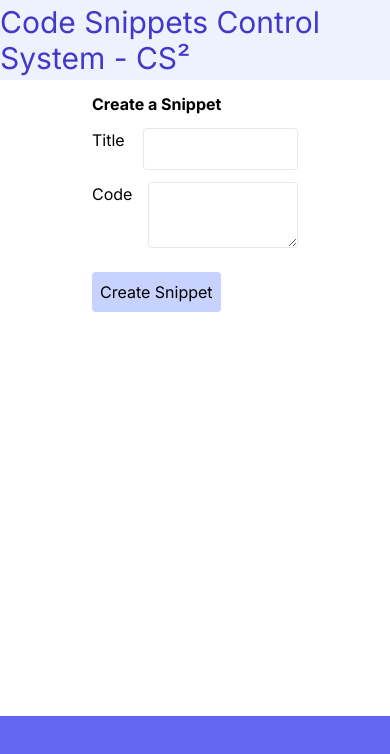
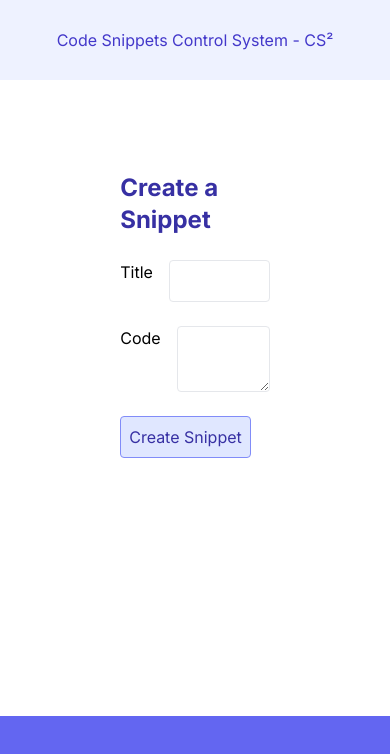
Before and after one commit to Anderson-OSJr/snippet, a Next.js app in the folder snippet/: page /snippets/new in a window 390 px wide. Shown: the top 754 px of the page. Built offline with nearby package versions, Linux system fonts and the light colour scheme.

Commit message:
layout && responsivity adjustments

```diff
--- a/snippet/src/app/layout.tsx
+++ b/snippet/src/app/layout.tsx
@@ -23,11 +23,11 @@ export default function RootLayout({
         <header className=' h-20 w-full bg-indigo-50 flex flex-row
                           justify-center items-center'>
           <div>
-            <h1 className='bold text-3xl text-indigo-700'>Code Snippets Control System - CS&sup2;</h1>
+            <h1 className='bold lg:text-3xl md:text-xl text-indigo-700'>Code Snippets Control System - CS&sup2;</h1>
           </div>
         </header>
         <main>
-          <div className='container mx-auto px-20'>
+          <div className='container mx-auto lg:px-20 px-2'>
             {children}
           </div>
         </main>
--- a/snippet/src/app/page.tsx
+++ b/snippet/src/app/page.tsx
@@ -9,7 +9,9 @@ export default async function Home() {
     return(
       <Link key={snippet.id}
             href={`/snippets/${snippet.id}`}
-            className='flex justify-between items-center p-2 border rounded'>
+            className='flex justify-between
+                        items-center p-2 border
+                        rounded'>
         <div>{snippet.title}</div>
         <div>View</div>
       </Link>
@@ -17,11 +19,13 @@ export default async function Home() {
   })
 
   return (
-    <div>
+    <div className='md:w-3/5 lg:w-2/5 mx-auto mt-20'>
       <div className='flex my-2 justify-between items-center'>
         <h1 className='text-xl font-bold text-indigo-900 mt-2'>Snippets</h1>
         <Link href='/snippets/new'
-              className='border rounded py-2 px-5 bg-indigo-100'
+              className='border rounded py-2 px-5
+              bg-indigo-100 border-indigo-400
+              text-indigo-800 lg:w-28 text-center'
               >New</Link>
       </div>
       <div className='flex flex-col gap-2 my-4'>{renderedSnippets}</div>
--- a/snippet/src/app/snippets/[id]/page.tsx
+++ b/snippet/src/app/snippets/[id]/page.tsx
@@ -10,16 +10,12 @@ interface SnippetShowPageProps {
 }
 
 export default async function SnippetShowPage(props: SnippetShowPageProps) {
-
     /* To check if loading.tsx is running properly */
     await new Promise((r) => setTimeout(r, 1000));
 
     const snippet = await db.snippet.findFirst({
         where: { id: parseInt(props.params.id) }
     });
-
-    /* "id" in databank is a number, but the "props.params.id" is a string.
-    So, it's necessary to make a parseInt() */
 
     if (!snippet) {
         return notFound();
@@ -28,34 +24,29 @@ export default async function SnippetShowPage(props: SnippetShowPageProps) {
     const deleteSnippetAction = actions.deleteSnippet.bind(null, snippet.id);
 
     return(
-        <div>
-
+        <div className='w-2/5 mx-auto mt-20'>
             <div className='flex my-4 justify-between items-center'>
-
                 <h1 className='text-xl font-bold text-indigo-900'
                                 >ID:{snippet.id} - {snippet.title}</h1>
-
                 <div className='flex gap-2'>
-
                     <Link   href={`/snippets/${snippet.id}/edit`}
-                            className=' py-2 w-28 px-auto text-center border rounded
+                            className=' py-2 w-20 px-auto text-center border rounded
                                         bg-indigo-50 text-indigo-700
                                         border-indigo-300'>Edit</Link>
-
                     <form action={deleteSnippetAction}>
-                        <button className=' py-2 w-28 px-auto text-center border rounded
+                        <button className=' py-2 w-20 px-auto text-center border rounded
                                             bg-indigo-50 text-indigo-700
                                             border-indigo-300'>Delete</button>
                      </form>
-
                 </div>
-
             </div>
-
-            <pre className='p-3 my-3 border rounded bg-indigo-50 border-indigo-300'>
+            <pre className='p-3 my-6 border rounded bg-indigo-50 border-indigo-300'>
                 <code>{snippet.code}</code>
             </pre>
-
+            <Link   href='/'
+                    className='p-2 w-28 text-center border rounded
+                    bg-indigo-50 text-indigo-700
+                    border-indigo-300'>Home</Link>
         </div>
     )
 }
--- a/snippet/src/app/snippets/new/page.tsx
+++ b/snippet/src/app/snippets/new/page.tsx
@@ -25,13 +25,13 @@ export default function SnippetCreatePage() {
     }
 
     return(
-        <>
+        <div className='w-2/5 mx-auto mt-20 flex flex-col'>
             <form action={createSnippet}>
 
-                <h3 className="font-bold m-3">Create a Snippet</h3>
+                <h3 className="font-bold text-2xl text-indigo-800 my-3">Create a Snippet</h3>
 
-                <div className="flex flex-col gap-4 m-3">
-                    <div className="flex gap-4">
+                <div className="flex flex-col">
+                    <div className="flex gap-4 my-3">
                         <label  htmlFor="title" className="w-12">
                             Title
                         </label>
@@ -43,8 +43,8 @@ export default function SnippetCreatePage() {
                     </div>
                 </div>
 
-                <div className="flex flex-col gap-4 m-3">
-                    <div className="flex gap-4">
+                <div className="flex flex-col gap-4">
+                    <div className="flex gap-4 my-3">
                         <label  htmlFor="code" className="w-12">
                             Code
                         </label>
@@ -56,10 +56,12 @@ export default function SnippetCreatePage() {
                     </div>
                 </div>
 
-                <button type="submit" className="rounded p-2 bg-indigo-200 m-3">
+                <button type="submit"
+                        className="rounded p-2 my-3 border bg-indigo-100
+                                 border-indigo-400 text-indigo-800">
                     Create Snippet
                 </button>
             </form>
-        </>
+        </div>
     )
 }
--- a/snippet/src/components/snippet-edit-form.tsx
+++ b/snippet/src/components/snippet-edit-form.tsx
@@ -20,7 +20,8 @@ export default function SnippetEditForm( {snippet}: SnippetEditFormProps ) {
     const editSnippetAction = actions.editSnippet.bind(null, snippet.id, code);
 
     return (
-        <div className='my-10 border-indigo-200 border-8'>
+        <div className='w-2/5 mx-auto mt-20'>
+            <div className='my-10 border-indigo-200 rounded border-4 p-2'>
                 <Editor
                     height="40vh"
                     theme='vs-dark'
@@ -36,5 +37,6 @@ export default function SnippetEditForm( {snippet}: SnippetEditFormProps ) {
                             m-2 w-28 border-indigo-400'>Save</button>
                 </form>
             </div>
+        </div>
     );
 }
```
Also changed, not shown: 1 other file (tests, documents, lock files or other folders). Lines whose indentation alone changed are shown as unchanged.
